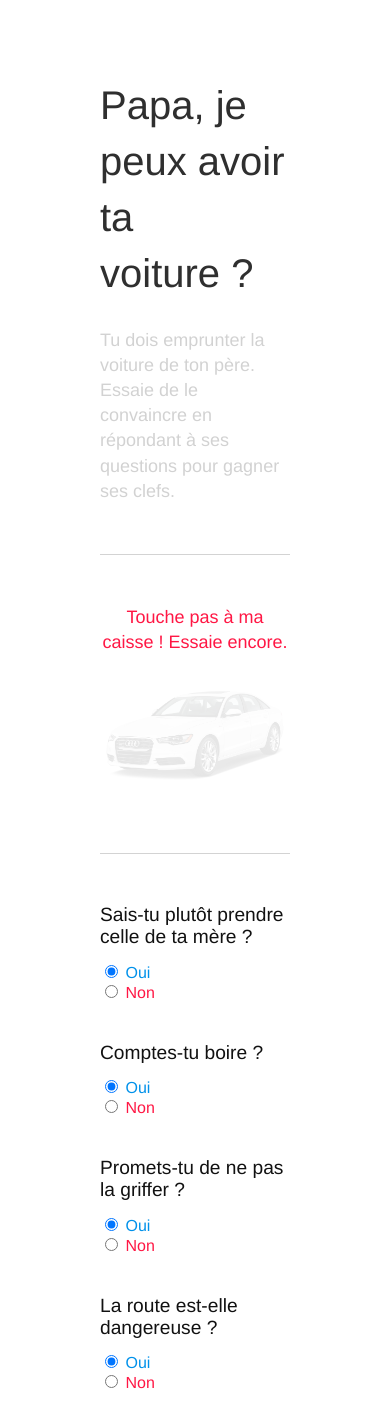
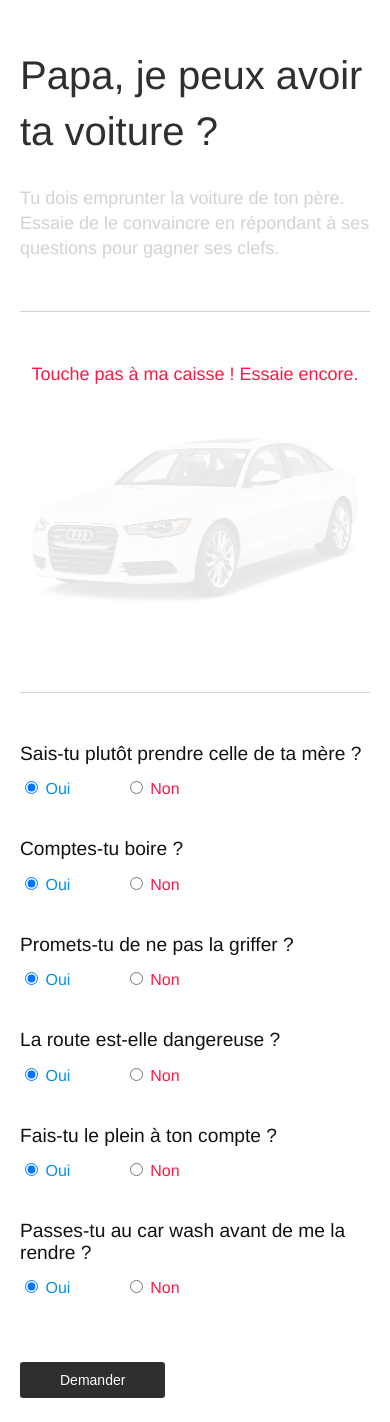
Before and after one commit to GwenBierlier/PHP1TP, a PHP site: page /?q1=true in a window 390 px wide. Shown: the top 1422 px of the page. Run offline with PHP 8.4, Linux system fonts and the light colour scheme; data that the repository does not hold is empty.

Commit message:
màj css

```diff
--- a/css/style.css
+++ b/css/style.css
@@ -136,7 +136,7 @@ footer p, footer a, footer a:visited {
 		margin-bottom: 100px;
 
 		background: white;
-		padding: 50px 100px;
+		padding: 20px;
 
 		box-shadow: 0 2px 4px 0 lightgrey;
 
```
